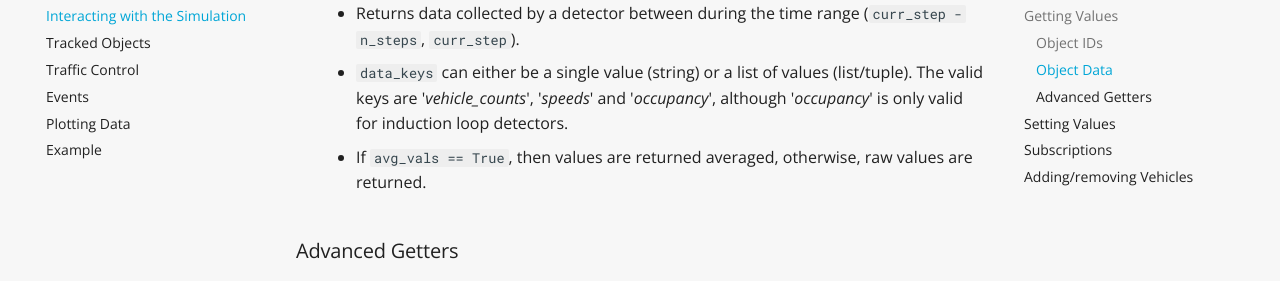
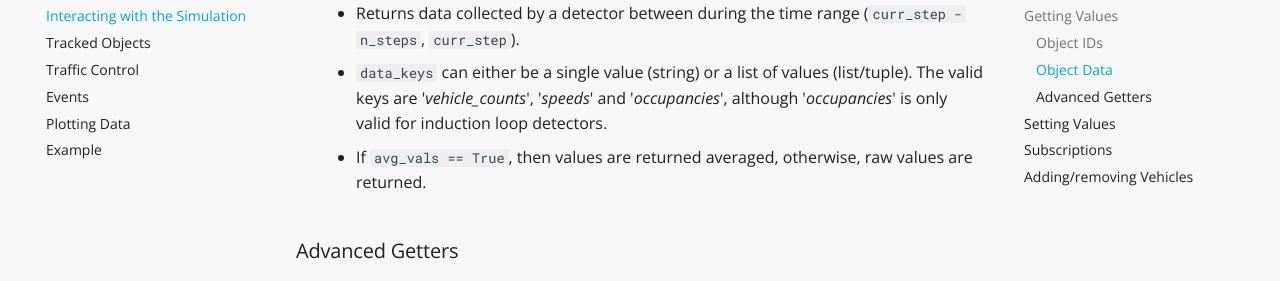
Before and after one commit to tuds-wiki/tud-wiki.github.io, an MkDocs documentation site: the page built from docs/4_interactions.md, in a window 1280 px wide and 900 px high, scrolled down 2913 px. Shown: the part 173-454 px from the top of the window. Built offline with MkDocs 1.6.1 and Material for MkDocs 9.7.7, drawn with Linux system fonts in a browser that asks for light colours.

Commit message:
Updated/corrected descriptions

```diff
--- a/docs/4_interactions.md
+++ b/docs/4_interactions.md
@@ -66,7 +66,7 @@ All data collected throughout the simulation is stored in the `sim_data` diction
     - `geometry_ids` and `vehicle_types` can either be a single value (string) or list of values (list/tuple). If multiple geometry IDs are given, IDs for all geometries can either be returned in a single list (`flatten = True`), or the IDs can be returned in a dictionary with lists of IDs separated by geometry (`flatten = False`).
   - `get_interval_detector_data(detector_id, n_steps, data_keys, avg_vals)`:
     - Returns data collected by a detector between during the time range (`curr_step - n_steps`, `curr_step`).
-    - `data_keys` can either be a single value (string) or a list of values (list/tuple). The valid keys are '<i>vehicle_counts</i>', '<i>speeds</i>' and '<i>occupancy</i>', although '<i>occupancy</i>' is only valid for induction loop detectors.
+    - `data_keys` can either be a single value (string) or a list of values (list/tuple). The valid keys are '<i>vehicle_counts</i>', '<i>speeds</i>' and '<i>occupancies</i>', although '<i>occupancies</i>' is only valid for induction loop detectors.
     - If `avg_vals == True`, then values are returned averaged, otherwise, raw values are returned.
 
 ### Advanced Getters
```
Also changed, not shown: docs/3_basic_sim.md (+2 -0 lines).
